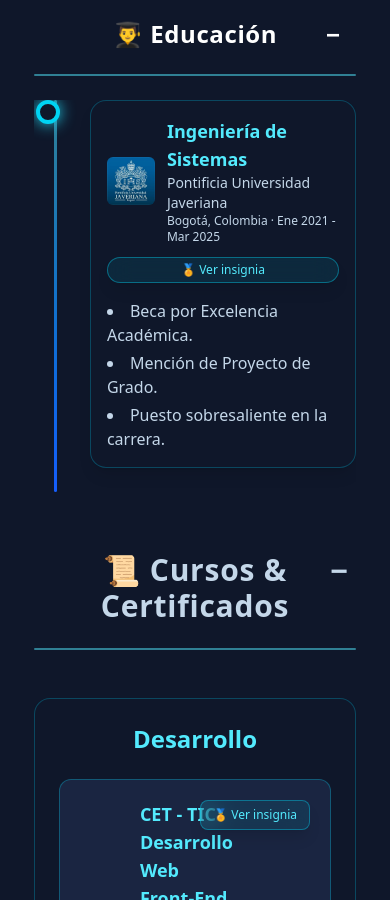
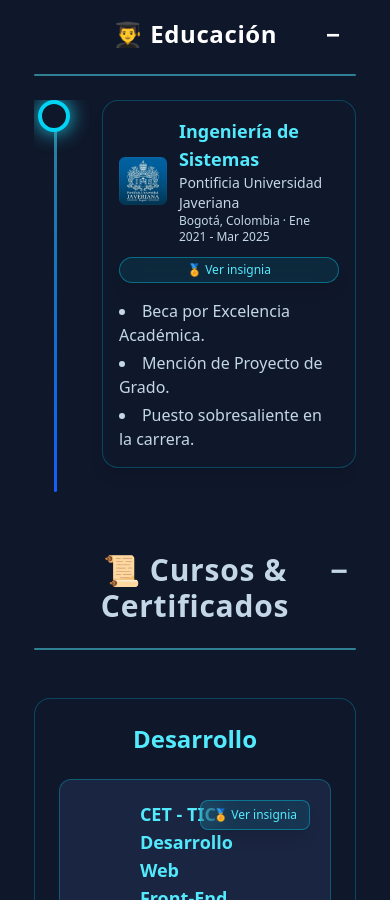
Before and after one commit to santiagoreyb/Portfolio_Santiago_Rey, a React (Vite) app: page /es in a window 390 px wide. Shown: the part 2973-3873 px from the top of the page. Built offline with nearby package versions, Linux system fonts and the light colour scheme.

Commit message:
fix: lateral line in education module

```diff
--- a/src/components/Educacion.jsx
+++ b/src/components/Educacion.jsx
@@ -92,7 +92,6 @@ function Educacion({ darkMode, lang }) {
           {/* Línea vertical centrada */}
           <div className="absolute left-5 top-0 bottom-10 w-[3px] bg-gradient-to-b from-cyan-300/50 to-blue-600 rounded-full"></div>
 
-
           {experiences.map((exp, index) => (
             <motion.div
               key={index}
@@ -102,13 +101,7 @@ function Educacion({ darkMode, lang }) {
               className="relative flex items-start mb-16 sm:mb-20 w-full"
             >
               {/* Círculo */}
-              <div
-                className={`flex-shrink-0 w-6 h-6 sm:w-8 sm:h-8 rounded-full border-4 shadow-[0_0_15px_#22d3ee] z-10 translate-x-[2px] sm:translate-x-[3px] ${
-                  darkMode
-                    ? "bg-[#0f172a] border-cyan-400"
-                    : "bg-[#c8d0e0] border-cyan-400"
-                }`}
-              ></div>
+              <div className="ml-[4px] w-8 h-8 rounded-full bg-[#0f172a] border-4 border-cyan-400 shadow-[0_0_20px_#22d3ee] z-10"></div>
 
               {/* Tarjeta principal */}
               <div className="ml-8 sm:ml-12 flex-1">
```
